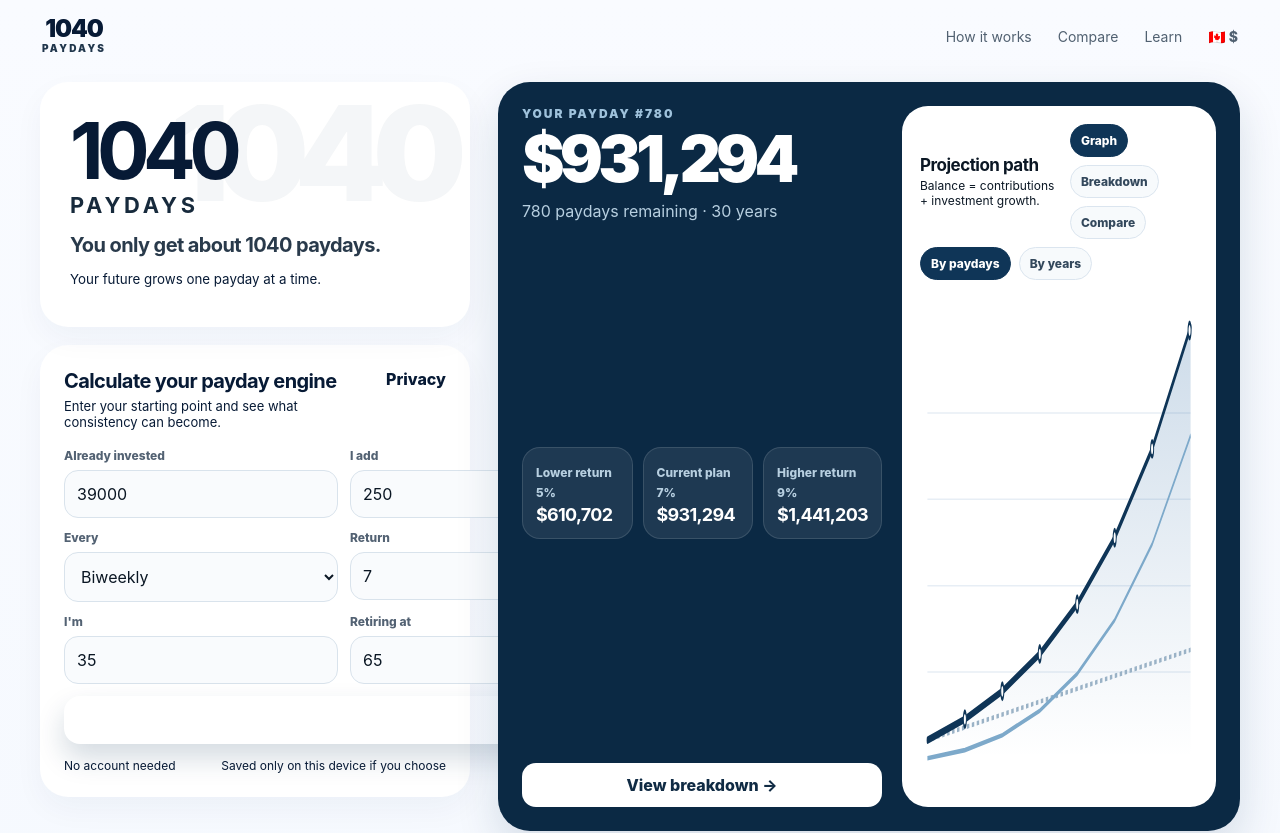
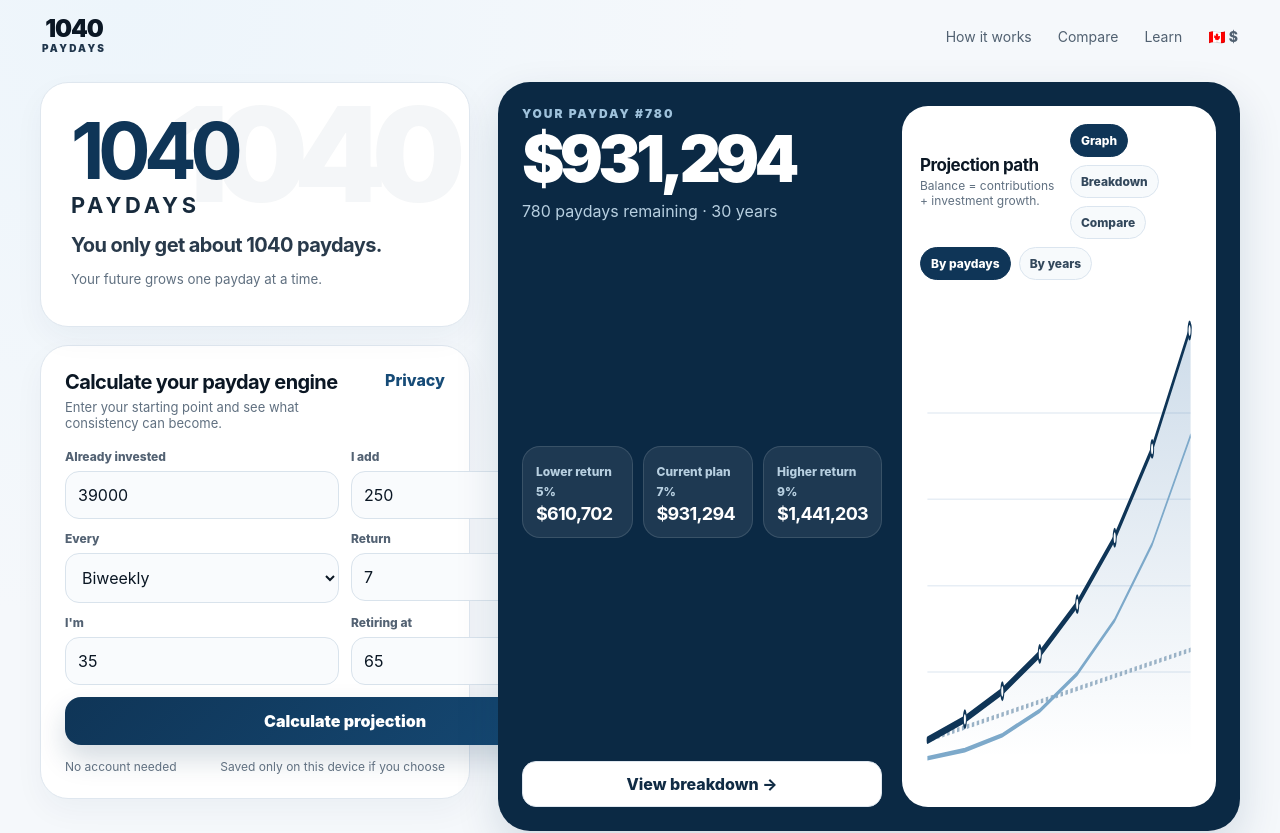
Before and after one commit to calgal7-del/1040-paydays, a React (Vite) app: page / in a window 1280 px wide. Shown: the top 833 px of the page. Built offline with nearby package versions, Linux system fonts and the light colour scheme.

Commit message:
Update index.css

```diff
--- a/src/index.css
+++ b/src/index.css
@@ -1 +1,24 @@
-:root{font-family:Inter,ui-sans-serif,system-ui,-apple-system,BlinkMacSystemFont,"Segoe UI",sans-serif;color:#071a35;background:#f7faff;font-synthesis:none;text-rendering:optimizeLegibility;-webkit-font-smoothing:antialiased}*{box-sizing:border-box}html{scroll-behavior:smooth}body{margin:0;min-width:320px;background:linear-gradient(180deg,#f9fbff 0%,#f4f8fe 100%)}button,input,select{font:inherit}button{cursor:pointer}button:disabled{opacity:.45;cursor:not-allowed}a{color:inherit}#root{min-height:100vh}
+:root {
+  font-family: Inter, ui-sans-serif, system-ui, -apple-system, BlinkMacSystemFont, "Segoe UI", sans-serif;
+  color: #0b1724;
+  background: #f5f8fb;
+  font-synthesis: none;
+  text-rendering: optimizeLegibility;
+  -webkit-font-smoothing: antialiased;
+  --ink: #0b1724;
+  --muted: #607080;
+  --line: #dfe7ef;
+  --soft: #f5f8fb;
+  --card: #ffffff;
+  --blue: #0f3557;
+  --blue2: #164b77;
+  --blue3: #1e5f9d;
+  --pale: #e8f1f8;
+  --good: #146b43;
+}
+* { box-sizing: border-box; }
+html { scroll-behavior: smooth; }
+body { margin: 0; min-width: 320px; min-height: 100vh; background: radial-gradient(circle at 10% 0%, #edf5fb 0, transparent 34%), var(--soft); }
+button, input, select { font: inherit; }
+button { cursor: pointer; }
+a { color: inherit; }
```
